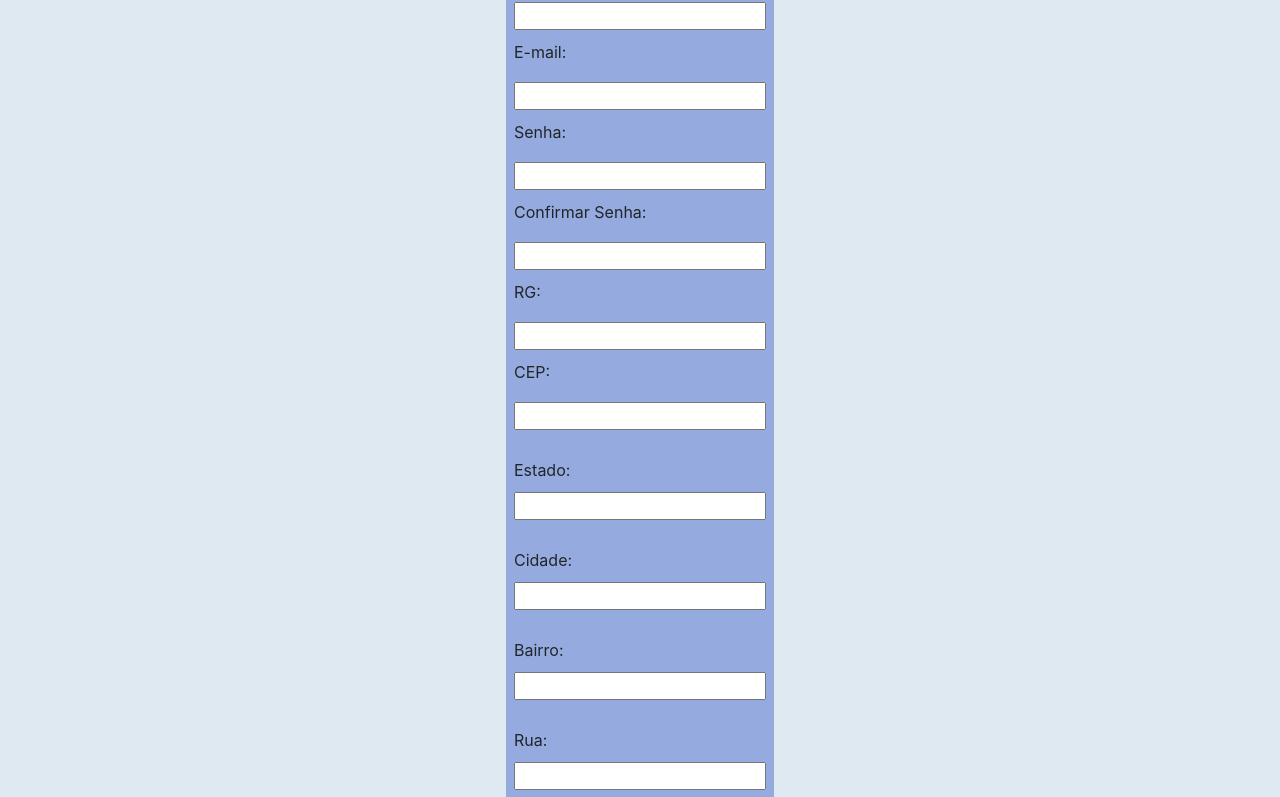
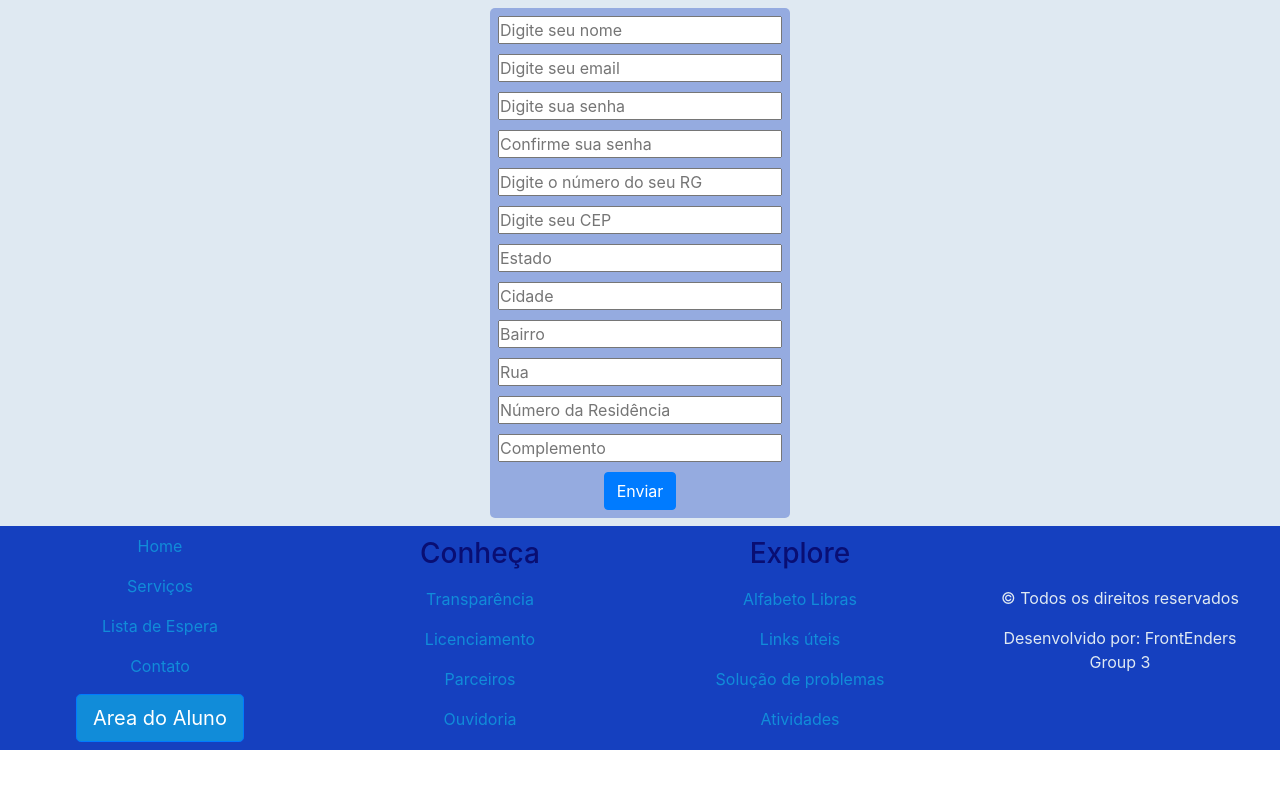
Before and after one commit to lucas-s-a/Proj.Apresentar-um-Novo-Produto, a plain HTML site: page lista-espera.html in a window 1280 px wide. Shown: the part 192-989 px from the top of the page. After the commit the page ends 942 px from the top, so only its background shows below. Drawn offline with nearby package versions, Linux system fonts and the light colour scheme.

Commit message:
commit grupo edição3

```diff
--- a/css/style-form.css
+++ b/css/style-form.css
@@ -1,7 +1,6 @@
 *{
     margin: 0;
     padding: 0;
-    box-sizing: border-box;
 }
 
 /*Header*/
@@ -16,7 +15,7 @@
 
 /*Main*/
 
-#container{
+#form-externo{
     display: flex;
     justify-content: center;
     align-items: center;
@@ -24,6 +23,25 @@
 
 #form{
     display: flex;
+    justify-content:space-evenly ;
     flex-direction: column;
+    border-radius: 5px;
+    width:300px;
     gap: 10px;
 }
+
+.fomulario{
+    width: 100px;
+}
+
+#botao{
+    display: flex;
+    justify-content: center;
+}
+
+#procurar{
+    border: none;
+    border-radius: 10px;
+    width: 60%;
+    padding: 20px;
+}
--- a/css/style-redefinir.css
+++ b/css/style-redefinir.css
@@ -1,14 +1,14 @@
 
 
 
-p{
+main p{
     font-size: 1.3125rem;
     font-weight: 700;
     color: #222;
     margin-bottom: 5rem;
 }
 
-form{
+main form{
     display: flex;
     flex-direction: column;
     align-items: center;
@@ -20,7 +20,7 @@ form{
     box-shadow: 0 0 1.8rem rgba(0, 0, 0, 0.15);   /* sombra da caixa */
 }
 /* etiqueta */
-label{
+main label{
     width: 100%;
     color: #777;
     align-self: flex-start;
@@ -28,12 +28,12 @@ label{
 }
 
 /* quando clicar para digitar algo a etiqueta vai mudar para essas definições */
-label:focus-within{
+main label:focus-within{
     color: #1540BF;
 }
 
 /* interação com o usuário */
-input{
+main input{
     font-size: 1.1875rem;                    /* tamanho da fonte */
     color: #404040;
     padding: 1rem 0 0.5rem 0;
@@ -47,27 +47,27 @@ input{
 }
 
 /* quando for digitado a interação */
-input:focus{
+main input:focus{
     outline: none;                           /* contorno de forma nula */
     border-color: rgb(0, 0, 0);        /* cor das bordas */
 }
 
-a{
+main a{
     text-decoration: none;
 }
 
 /* muda a cor das tag A quando chega  com o mouse perto*/
-a:hover, a:focus{
+main a:hover, a:focus{
     outline: none;
     color: #000;
 }
 
 /* dar espaçamento acima das tag A */
-a:first-of-type{
+main a:first-of-type{
     margin-top: 3rem;
 }
 
 /* dar espaçamento entre as tag A */
-a + a{
+main a + a{
     margin-top: 1.125rem;
 }
--- a/javascript/redeffunc.js
+++ b/javascript/redeffunc.js
@@ -25,6 +25,7 @@ btnrecad.addEventListener('click', async(e) =>{
         </div>
         `
     }else{
+        e.preventDefault()
         let mr = document.querySelector("#Recadastrei")
         mr.innerHTML = `<br>
         <div class="alert alert-warning alert-dismissible fade show" role="alert">
--- a/lista-espera.html
+++ b/lista-espera.html
@@ -5,10 +5,12 @@
     <meta http-equiv="X-UA-Compatible" content="IE=edge">
     <meta name="viewport" content="width=device-width, initial-scale=1.0">
     <title>FrontEnders</title>
-
     <link rel="stylesheet" href="https://cdn.jsdelivr.net/npm/bootstrap@4.6.2/dist/css/bootstrap.min.css" integrity="sha384-xOolHFLEh07PJGoPkLv1IbcEPTNtaed2xpHsD9ESMhqIYd0nLMwNLD69Npy4HI+N" crossorigin="anonymous">
+    <link rel="icon" type="image/x-icon" href="img/logo.png">
+    <link rel="stylesheet" href="css/style-form.css">
     <link rel="icon" type="image/x-icon" href="imagens2/logo3.png">
-    <link rel="stylesheet" href="css/style-form.css">
+    <script src="https://cdn.jsdelivr.net/npm/jquery@3.5.1/dist/jquery.slim.min.js" integrity="sha384-DfXdz2htPH0lsSSs5nCTpuj/zy4C+OGpamoFVy38MVBnE+IbbVYUew+OrCXaRkfj" crossorigin="anonymous"></script>
+    <script src="https://cdn.jsdelivr.net/npm/bootstrap@4.6.2/dist/js/bootstrap.bundle.min.js" integrity="sha384-Fy6S3B9q64WdZWQUiU+q4/2Lc9npb8tCaSX9FK7E8HnRr0Jz8D6OP9dO5Vg3Q9ct" crossorigin="anonymous"></script>
 </head>
 <body>
     <header id="header">
@@ -23,10 +25,10 @@
               <a class="nav-link" href="index.html">Home</a>
             </li>
             <li class="nav-item">
-              <a class="nav-link" href="servicos.html">Serviços</a>
+              <a class="nav-link" href="servicos.html">Serviços<span class="sr-only">(Página atual)</span></a>
             </li>
             <li class="nav-item active">
-              <a class="nav-link" href="lista-espera.html">Lista de Espera<span class="sr-only">(Página atual)</span></a>
+              <a class="nav-link" href="lista-espera.html">Lista de Espera</a>
             </li>
             <li class="nav-item">
               <a class="nav-link" href="contato.html">Contato</a>
@@ -39,22 +41,26 @@
       </nav>
     </header>
 
-    <main id="container" style="background-color: #DFE9F2;"  >
+    <main id="container" style="background-color: #DFE9F2;">
 
-      <section id="form" style="background-color: #1540bf5d" class="p-2 m-2">
-        <label for="nome-cadastro">Nome:</label><input type="text" name="" id="nome-cadastro">
-        <label for="email-cadastro">E-mail:</label><input type="email" name="" id="email-cadastro">
-        <label for="senha-cadastro">Senha:</label><input type="password" name="" id="senha-cadastro">
-        <label for="confi-senha-cadastro">Confirmar Senha:</label><input type="password" name="" id="confi-senha-cadastro">
-        <label for="rg-cadastro">RG:</label><input type="number" name="" id="rg-cadastro">
-        <label for="cep-cadastro">CEP:</label><input type="text" name="" id="cep-cadastro">
-        <label for=""></label>Estado:<input type="text" name="" id="estado-cadastro">
-        <label for=""></label>Cidade:<input type="text" name="" id="cidade-cadastro">
-        <label for=""></label>Bairro:<input type="text" name="" id="bairro-cadastro">
-        <label for=""></label>Rua:<input type="text" name="" id="rua-cadastro">
-        <label for=""></label>Número:<input type="number" name="" id="número-cadastro">
-        <label for=""></label>Complemento:<input type="text" name="" id="complemento-cadastro">
-        <button type="submit" class="btn btn-primary" data-toggle="modal" data-target="#exampleModal">Enviar</button>
+      <h1>Faça seu Cadastro!</h1>
+
+      <div id="form-externo">
+        <section id="form" style="background-color: #1540bf5d" class="p-2 m-2">
+          <input type="text" name="" id="nome-cadastro" placeholder="Digite seu nome" class="formulario">
+          <input type="email" name="" id="email-cadastro" placeholder="Digite seu email" class="formulario">
+          <input type="password" name="" id="senha-cadastro" placeholder="Digite sua senha" class="formulario">
+          <input type="password" name="" id="confi-senha-cadastro" placeholder="Confirme sua senha" class="formulario">
+          <input type="text" name="" id="rg-cadastro" placeholder="Digite o número do seu RG" class="formulario">
+          <input type="text" name="" id="cep-cadastro" placeholder="Digite seu CEP" class="formulario">
+          <input type="text" name="" id="estado-cadastro" placeholder="Estado" class="formulario">
+          <input type="text" name="" id="cidade-cadastro" placeholder="Cidade" class="formulario">
+          <input type="text" name="" id="bairro-cadastro" placeholder="Bairro" class="formulario">
+          <input type="text" name="" id="rua-cadastro" placeholder="Rua" class="formulario">
+          <input type="text" name="" id="número-cadastro" placeholder="Número da Residência" class="formulario">
+          <input type="text" name="" id="complemento-cadastro" placeholder="Complemento" class="formulario">
+          <div id="botao">
+            <button type="submit" class="btn btn-primary" data-toggle="modal" data-target="#exampleModal">Enviar</button>
         <div class="modal fade" id="exampleModal" tabindex="-1" aria-labelledby="exampleModalLabel" aria-hidden="true">
           <div class="modal-dialog">
             <div class="modal-content">
@@ -71,8 +77,9 @@
             </div>
           </div>
         </div>
-      </section>
-
+          </div>
+        </section>
+      </div>
     </main>
 
     <footer id="footer">
@@ -123,7 +130,7 @@
 
     <script src="https://cdn.jsdelivr.net/npm/jquery@3.5.1/dist/jquery.slim.min.js" integrity="sha384-DfXdz2htPH0lsSSs5nCTpuj/zy4C+OGpamoFVy38MVBnE+IbbVYUew+OrCXaRkfj" crossorigin="anonymous"></script>
     <script src="https://cdn.jsdelivr.net/npm/bootstrap@4.6.2/dist/js/bootstrap.bundle.min.js" integrity="sha384-Fy6S3B9q64WdZWQUiU+q4/2Lc9npb8tCaSX9FK7E8HnRr0Jz8D6OP9dO5Vg3Q9ct" crossorigin="anonymous"></script>
-    <script src="javascript/script.js" defer></script>
+    <script src="javascript/script.js"></script>
 
 </body>
 </html>
```
